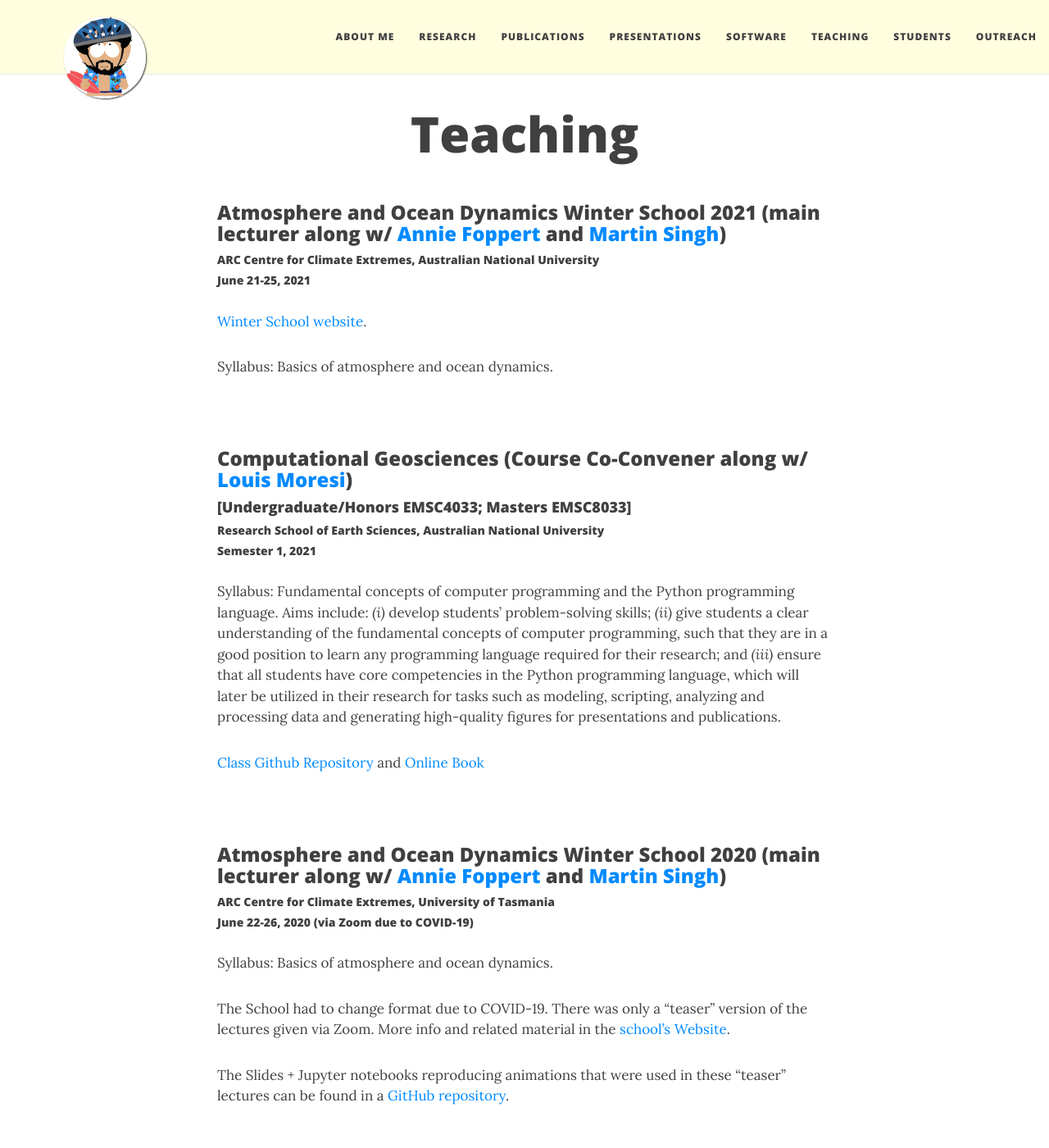
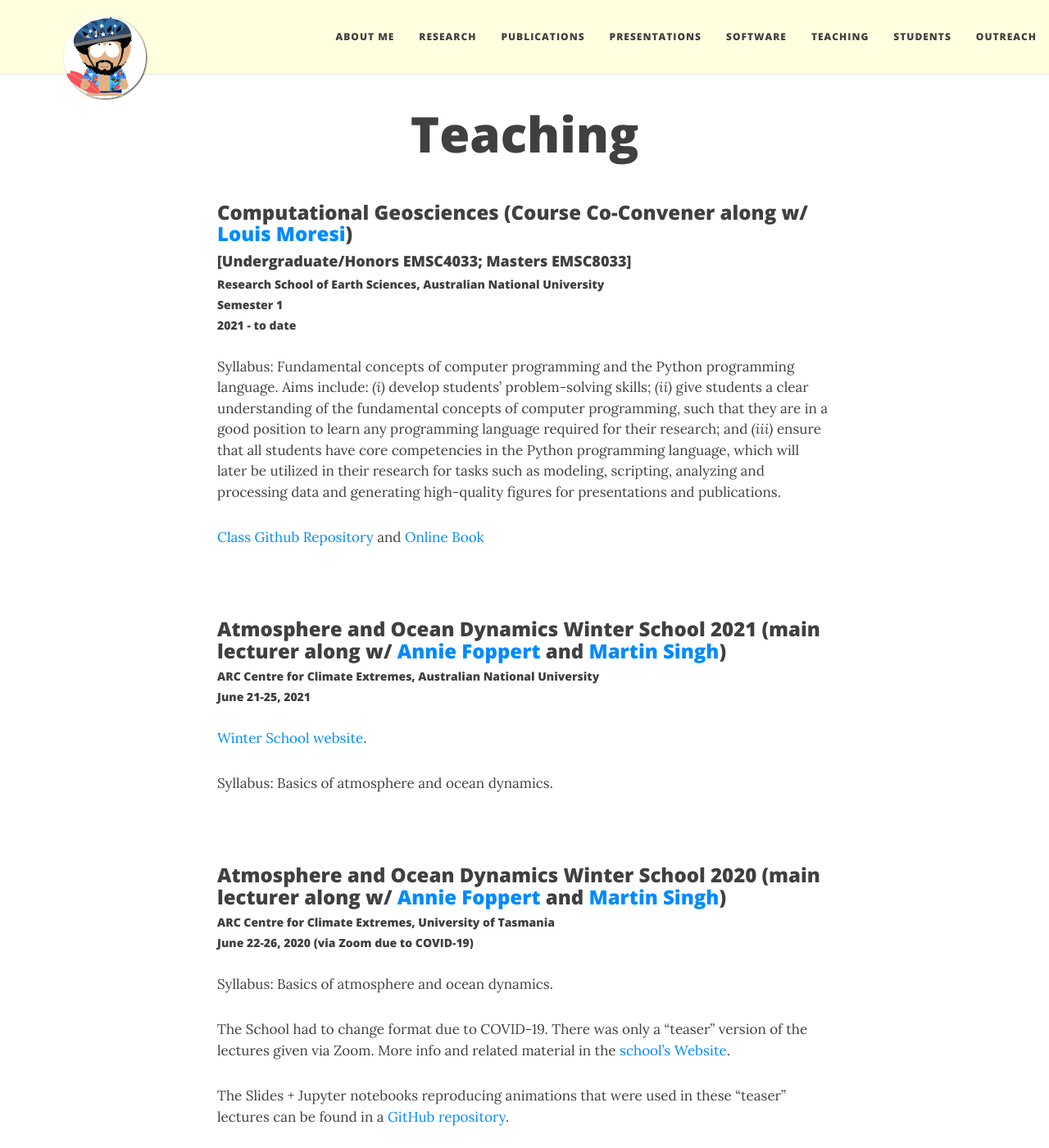
Before and after one commit to navidcy/navidcy.github.io, a Jekyll site: the page built from teaching.md, in a window 1280 px wide and 1400 px high. Shown: the whole window at 82% size. Built offline with Jekyll 4.4.1, drawn with Linux system fonts in a browser that asks for light colours; nearby versions of some CDN libraries; some of the changed lines change nothing that is shown.

Commit message:
update teaching page

```diff
--- a/teaching.md
+++ b/teaching.md
@@ -3,6 +3,19 @@ layout: page
 title: Teaching
 #subtitle:
 ---
+
+
+### Computational Geosciences (Course Co-Convener along w/ [Louis Moresi](http://www.moresi.info))
+#### [Undergraduate/Honors EMSC4033; Masters EMSC8033]
+##### Research School of Earth Sciences, Australian National University
+##### Semester 1
+##### 2021 - to date
+
+Syllabus: Fundamental concepts of computer programming and the Python programming language. Aims include: *(i)* develop students' problem-solving skills; *(ii)* give students a clear understanding of the fundamental concepts of computer programming, such that they are in a good position to learn any programming language required for their research; and *(iii)* ensure that all students have core competencies in the Python programming language, which will later be utilized in their research for tasks such as modeling, scripting, analyzing and processing data and generating high-quality figures for presentations and publications.
+
+[Class Github Repository][EMSC4033-repo]{:target="_blank"} and [Online Book][EMSC4033-book]{:target="_blank"}
+
+<br>
 
 
 ### Atmosphere and Ocean Dynamics Winter School 2021 (main lecturer along w/ [Annie Foppert](https://scholar.google.com/citations?user=kZ8lBdoAAAAJ&hl=en){:target="_blank"} and [Martin Singh](http://singh.sci.monash.edu){:target="_blank"})
@@ -15,16 +28,6 @@ Syllabus: Basics of atmosphere and ocean dynamics.
 
 <br>
 
-### Computational Geosciences (Course Co-Convener along w/ [Louis Moresi](http://www.moresi.info))
-#### [Undergraduate/Honors EMSC4033; Masters EMSC8033]
-##### Research School of Earth Sciences, Australian National University
-##### Semester 1, 2021
-
-Syllabus: Fundamental concepts of computer programming and the Python programming language. Aims include: *(i)* develop students' problem-solving skills; *(ii)* give students a clear understanding of the fundamental concepts of computer programming, such that they are in a good position to learn any programming language required for their research; and *(iii)* ensure that all students have core competencies in the Python programming language, which will later be utilized in their research for tasks such as modeling, scripting, analyzing and processing data and generating high-quality figures for presentations and publications.
-
-[Class Github Repository][EMSC4033-repo]{:target="_blank"} and [Online Book][EMSC4033-book]{:target="_blank"}
-
-<br>
 
 ### Atmosphere and Ocean Dynamics Winter School 2020 (main lecturer along w/ [Annie Foppert](https://scholar.google.com/citations?user=kZ8lBdoAAAAJ&hl=en){:target="_blank"} and [Martin Singh](http://singh.sci.monash.edu){:target="_blank"})
 ##### ARC Centre for Climate Extremes, University of Tasmania
```
